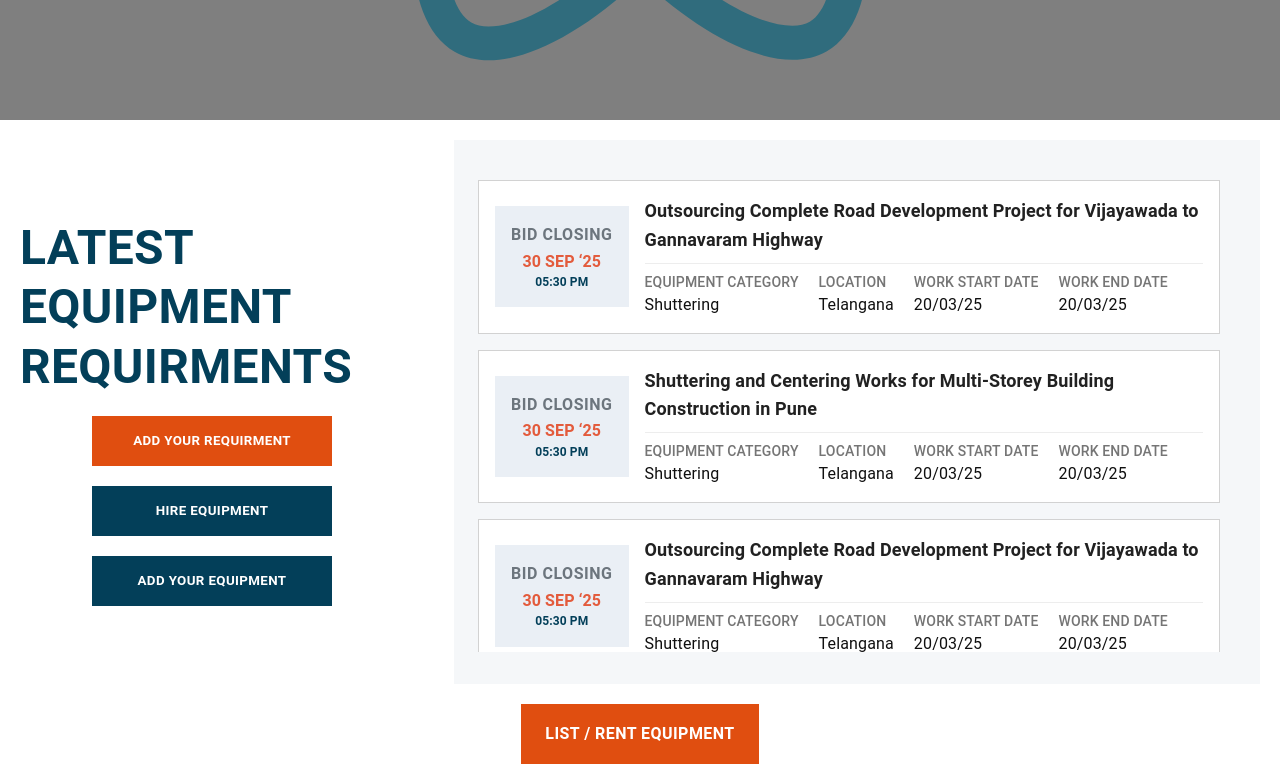
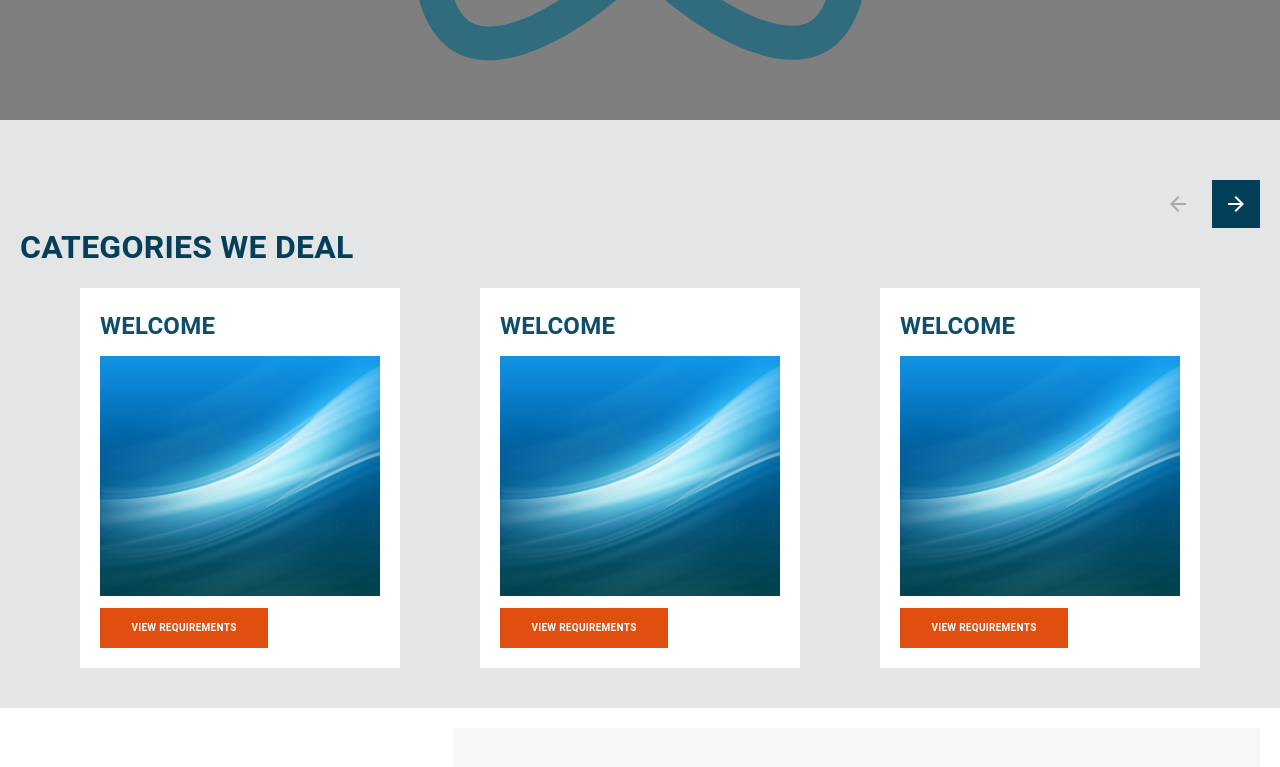
Before and after one commit to bipinsai/infrabid, a React (Create React App) app in the folder infrabid-ui/: page /contracts in a window 1280 px wide. Shown: the part 660-1427 px from the top of the page. Built offline with nearby package versions, Linux system fonts and the light colour scheme.

Commit message:
added missing component

```diff
--- /dev/null
+++ b/infrabid-ui/src/components/contractPage/ContractImageList.js
@@ -0,0 +1,65 @@
+import React, { useState } from 'react';
+import { IconButton, Box, Typography, Card, CardContent } from "@mui/material";
+import { ArrowForward, ArrowBack } from '@mui/icons-material';
+import '../../styles/ContractImageList.scss';
+import TestimonialCard from "../shared/testimonialCard";
+import ButtonComponent from '../shared/button';
+
+const ContractImageList = ({ images }) => {
+  const [currentIndex, setCurrentIndex] = useState(0);
+
+  // Limit the images to 3 per view
+  const imagesPerPage = 3;
+  const totalImages = images.length;
+
+  // Show the next set of images
+  const nextImages = () => {
+    if (currentIndex + imagesPerPage < totalImages) {
+      setCurrentIndex(currentIndex + imagesPerPage);
+    }
+  };
+
+  // Show the previous set of images
+  const prevImages = () => {
+    if (currentIndex - imagesPerPage >= 0) {
+      setCurrentIndex(currentIndex - imagesPerPage);
+    }
+  };
+
+  const displayedEquipmentImages = images.slice(currentIndex, currentIndex + imagesPerPage);
+
+  return (
+    <Box className="contracts-images-container">
+      <Box className="contracts-images-arrow-buttons-container">
+        <IconButton className="contracts-images-arrow-button" onClick={prevImages} disabled={currentIndex === 0}>
+          <ArrowBack />
+        </IconButton>
+        <IconButton className="contracts-images-arrow-button" onClick={nextImages} disabled={currentIndex + imagesPerPage >= totalImages}>
+          <ArrowForward />
+        </IconButton>
+      </Box>
+      <Typography variant="h4" className="contracts-images-title" style={{ color: '#033F59', fontSize: '32px', fontWeight: 600 }}>
+        CATEGORIES WE DEAL
+      </Typography>
+      <Box className="contracts-images-wrapper">
+        {displayedEquipmentImages.map((image, index) => (
+          // <TestimonialCard testimonialDetail={image} key={index}/>
+          <Card className="contracts-images-testimonial-card" style={{ boxShadow: "none", borderRadius: '0px', width: '320px', height: '380px' }}>
+            <CardContent style={{ display: 'flex', flexDirection: 'column', alignItems: "flex-start", padding: '0px', gap: '12px'}}>
+              <Typography variant="body1" className="contracts-images-text">
+                {image.title}
+              </Typography>
+              <Box className="contracts-image-wrapper">
+                <img src={image.image} alt={image.title} className="contracts-image" />
+              </Box>
+              <ButtonComponent placeholder={'View requirements'} width={168} height={40} fontSize={10} customColor={'#E04E10'}/>
+            </CardContent>
+          </Card>
+        ))}
+      </Box>
+
+    </Box>
+  );
+};
+
+export default ContractImageList;
--- a/infrabid-ui/src/components/contractPage/ContractsPage.js
+++ b/infrabid-ui/src/components/contractPage/ContractsPage.js
@@ -8,12 +8,15 @@ import '../../styles/ContractsPage.scss'
 import Button from "../shared/button";
 import Testimonials from "../homePage/Testimonials";
 import HireEquipment from "./HireEquipment";
+import ContractImageList from "./ContractImageList";
+import logo from '../../assets/background.jpg';
 
 const ContractsPage = () => {
     return (
         <div className="landing-page">
             <HeadSection componetType={'contractspage'} />
-            <div style={{paddingBottom: '40px'}}>
+            <ContractImageList images={[{ id: 1, 'image': logo, 'title': 'welcome' }, { id: 2, 'image': logo, 'title': 'welcome' }, { id: 3, 'image': logo, 'title': 'welcome' }, { id: 4, 'image': logo, 'title': 'welcome' }, { id: 5, 'image': logo, 'title': 'welcome' }, { id: 6, 'image': logo, 'title': 'welcome' }, { id: 7, 'image': logo, 'title': 'welcome' }, { id: 8, 'image': logo, 'title': 'welcome' }]} />
+            <div style={{ paddingBottom: '40px' }}>
                 <div className="contract-equipment-requirements-section">
                     <EquipmentRequirements component={'contracts-equipment'} title={'LATEST EQUIPMENT REQUIRMENTS'} data={tenderData} />
                 </div>
--- /dev/null
+++ b/infrabid-ui/src/styles/ContractImageList.scss
@@ -0,0 +1,127 @@
+.contracts-images-container {
+    padding: 40px 20px;
+    display: flex;
+    flex-direction: column;
+    align-items: flex-start;
+    background-color: #E3E5E7;
+
+    .contracts-images-title {
+      font-size: 24px;
+      font-weight: 600;
+      color: white;
+      margin-bottom: 20px;
+      align-self: flex-start;
+    }
+
+    .contracts-images-wrapper {
+      display: flex;
+      align-items: center;
+      justify-content: space-evenly;
+      gap: 20px;
+      width: 100%;
+      position: relative;
+    }
+
+    .contracts-images-arrow-buttons-container {
+      align-self: flex-end;
+      margin-top: 20px;
+      display: flex;
+      gap: 10px;
+    }
+
+    .contracts-images-arrow-button {
+      color: white;
+      background: #033F59;
+      // border-radius: 50%;
+      border-radius: 0px;
+      padding: 10px;
+      width: 48px;
+      height: 48px;
+
+      svg {
+        font-size: 24px;
+      }
+
+      &:hover {
+        background: #033F59;
+      }
+    }
+
+    @media (max-width: 1024px) {
+      .contracts-images-title {
+        font-size: 36px;
+      }
+
+      .testimonial-wrapper {
+        flex-direction: column;
+        align-items: center;
+      }
+    }
+
+    @media (max-width: 768px) {
+      .contracts-images-title {
+        font-size: 28px;
+      }
+
+      .contracts-images-wrapper {
+        flex-direction: column;
+        align-items: center;
+      }
+
+      .contracts-images-arrow-button {
+        position: static;
+        margin: 10px;
+      }
+    }
+  }
+
+  .contracts-images-testimonial-card {
+    width: 100%;
+    max-width: 540px;
+    padding: 20px;
+    height: 439px;
+    box-shadow: none;
+    border-radius: 0px;
+    background: linear-gradient(#ECF2F4, #C1D2DA);
+
+    .contracts-images-text {
+      width: 100%;
+      font-weight: 600;
+      font-size: 24px;
+      color: #0F4D6B;
+      text-transform: uppercase;
+      text-align: start;
+      word-wrap: break-word;
+
+    }
+
+    .contracts-image-wrapper {
+      display: flex;
+      align-items: center;
+    }
+
+    .contracts-image {
+      width: 280px;
+      height: 240px;
+    }
+
+    @media (max-width: 768px) {
+    //   padding: 15px;
+
+      .testimonial-text {
+        font-size: 18px;
+        line-height: 26px;
+      }
+
+      .author-image {
+        width: 90px;
+        height: 90px;
+      }
+
+    }
+  }
+
+  /* If only one card remains, center it */
+  .contracts-images-wrapper:has(.contracts-images-testimonial-card:only-child) {
+    justify-content: center;
+  }
```
